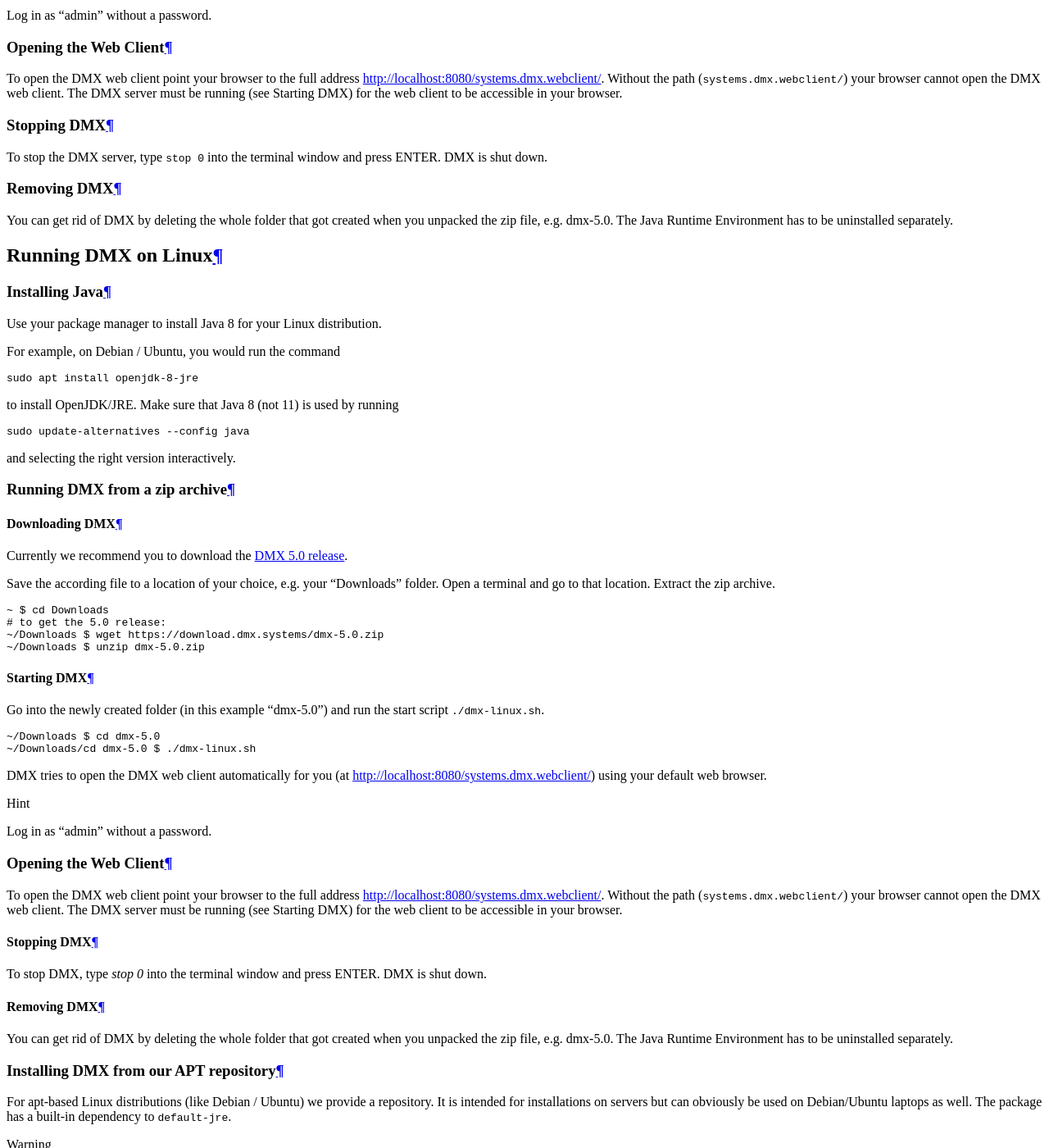
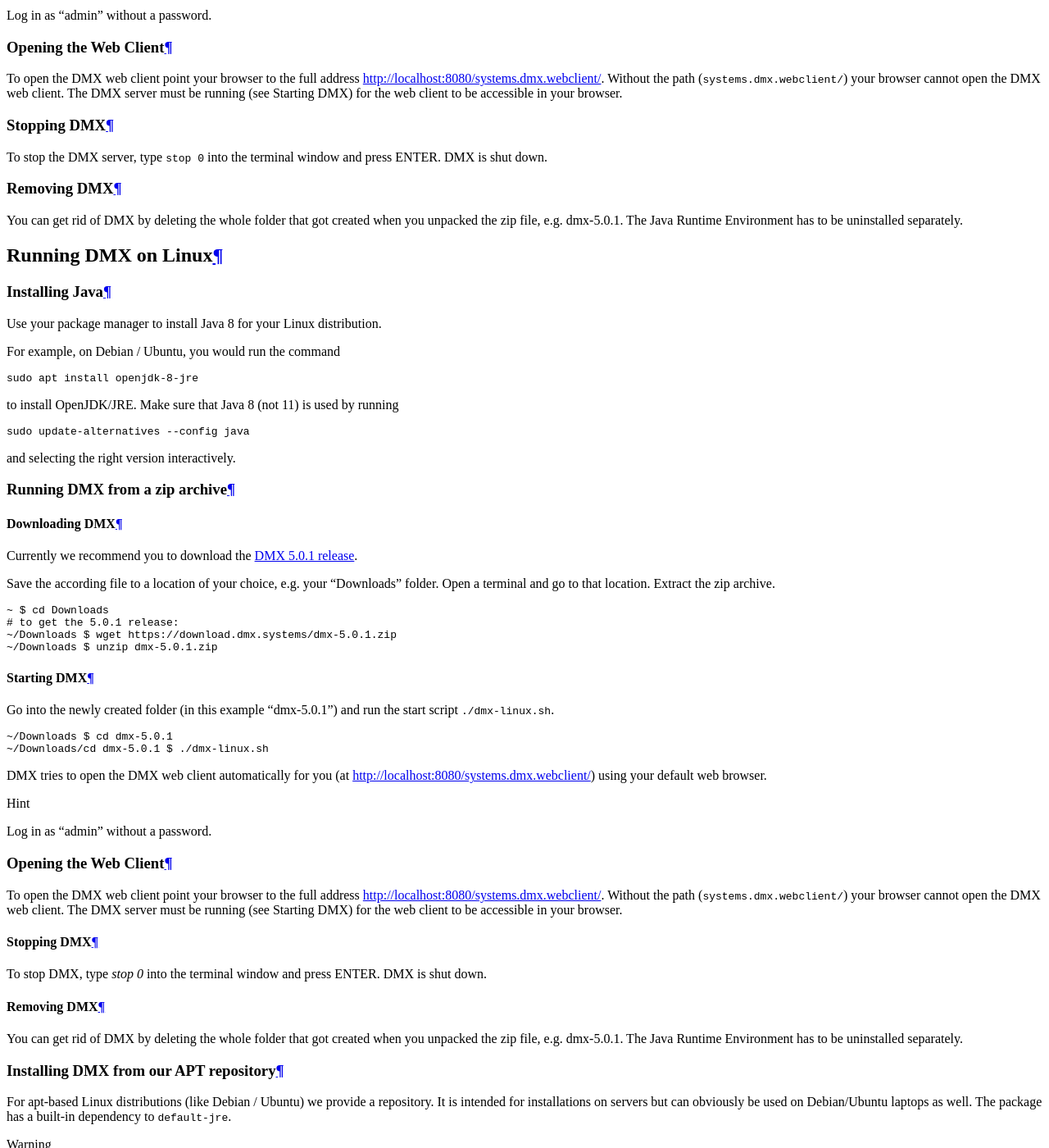
Before and after one commit to dmx-systems/dmx-documentation, a Sphinx documentation site: the page built from docs/install.rst, in a window 1280 px wide and 1400 px high, scrolled down 3253 px. Shown: the whole window at 82% size. Built offline with Sphinx 7.4.7 and the Read the Docs theme 2.0.0, drawn with Linux system fonts in a browser that asks for light colours; some of the changed text lies outside the part shown.

Commit message:
Bumped version in installation guide

```diff
--- a/docs/install.rst
+++ b/docs/install.rst
@@ -27,7 +27,7 @@
 Downloading DMX
 ===============
 
-The latest stable release is the `DMX 5.0 release <https://download.dmx.systems/dmx-5.0.zip>`_.
+The latest stable release is the `DMX 5.0.1 release <https://download.dmx.systems/dmx-5.0.1.zip>`_.
 Previous versions of DMX are available for download on https://download.dmx.systems/.
 
 Save the according file to a location of your choice.
@@ -74,7 +74,7 @@
 Removing DMX
 ============
 
-You can get rid of DMX by deleting the whole folder that got created when you unpacked the zip file, e.g. dmx-5.0.
+You can get rid of DMX by deleting the whole folder that got created when you unpacked the zip file, e.g. dmx-5.0.1.
 The Java Runtime Environment has to be uninstalled separately.
 
 .. _installation-macos:
@@ -97,7 +97,7 @@
 Downloading DMX
 ===============
 
-The latest stable release is the `DMX 5.0 release <https://download.dmx.systems/dmx-5.0.zip>`_. Previous versions of DMX are available for download on https://download.dmx.systems/.
+The latest stable release is the `DMX 5.0.1 release <https://download.dmx.systems/dmx-5.0.1.zip>`_. Previous versions of DMX are available for download on https://download.dmx.systems/.
 
 Save the according file to a location of your choice.
 Extract the ``.zip`` archive.
@@ -134,7 +134,7 @@
 Removing DMX
 ============
 
-You can get rid of DMX by deleting the whole folder that got created when you unpacked the zip file, e.g. dmx-5.0.
+You can get rid of DMX by deleting the whole folder that got created when you unpacked the zip file, e.g. dmx-5.0.1.
 The Java Runtime Environment has to be uninstalled separately.
 
 .. _installation-linux:
@@ -170,7 +170,7 @@
 Downloading DMX
 ---------------
 
-Currently we recommend you to download the `DMX 5.0 release <https://download.dmx.systems/dmx-5.0.zip>`_.
+Currently we recommend you to download the `DMX 5.0.1 release <https://download.dmx.systems/dmx-5.0.1.zip>`_.
 
 Save the according file to a location of your choice, e.g. your "Downloads" folder.
 Open a terminal and go to that location.
@@ -179,19 +179,19 @@
 .. code:: bash
 
     ~ $ cd Downloads
-    # to get the 5.0 release:
-    ~/Downloads $ wget https://download.dmx.systems/dmx-5.0.zip
-    ~/Downloads $ unzip dmx-5.0.zip
+    # to get the 5.0.1 release:
+    ~/Downloads $ wget https://download.dmx.systems/dmx-5.0.1.zip
+    ~/Downloads $ unzip dmx-5.0.1.zip
 
 Starting DMX
 ------------
 
-Go into the newly created folder (in this example "dmx-5.0") and run the start script ``./dmx-linux.sh``.
+Go into the newly created folder (in this example "dmx-5.0.1") and run the start script ``./dmx-linux.sh``.
 
 .. code:: bash
 
-    ~/Downloads $ cd dmx-5.0
-    ~/Downloads/cd dmx-5.0 $ ./dmx-linux.sh
+    ~/Downloads $ cd dmx-5.0.1
+    ~/Downloads/cd dmx-5.0.1 $ ./dmx-linux.sh
 
 DMX tries to open the DMX web client automatically for you (at http://localhost:8080/systems.dmx.webclient/) using your default web browser.
 
@@ -213,7 +213,7 @@
 Removing DMX
 ------------
 
-You can get rid of DMX by deleting the whole folder that got created when you unpacked the zip file, e.g. dmx-5.0.
+You can get rid of DMX by deleting the whole folder that got created when you unpacked the zip file, e.g. dmx-5.0.1.
 The Java Runtime Environment has to be uninstalled separately.
 
 .. _installation-linux-apt:
```
